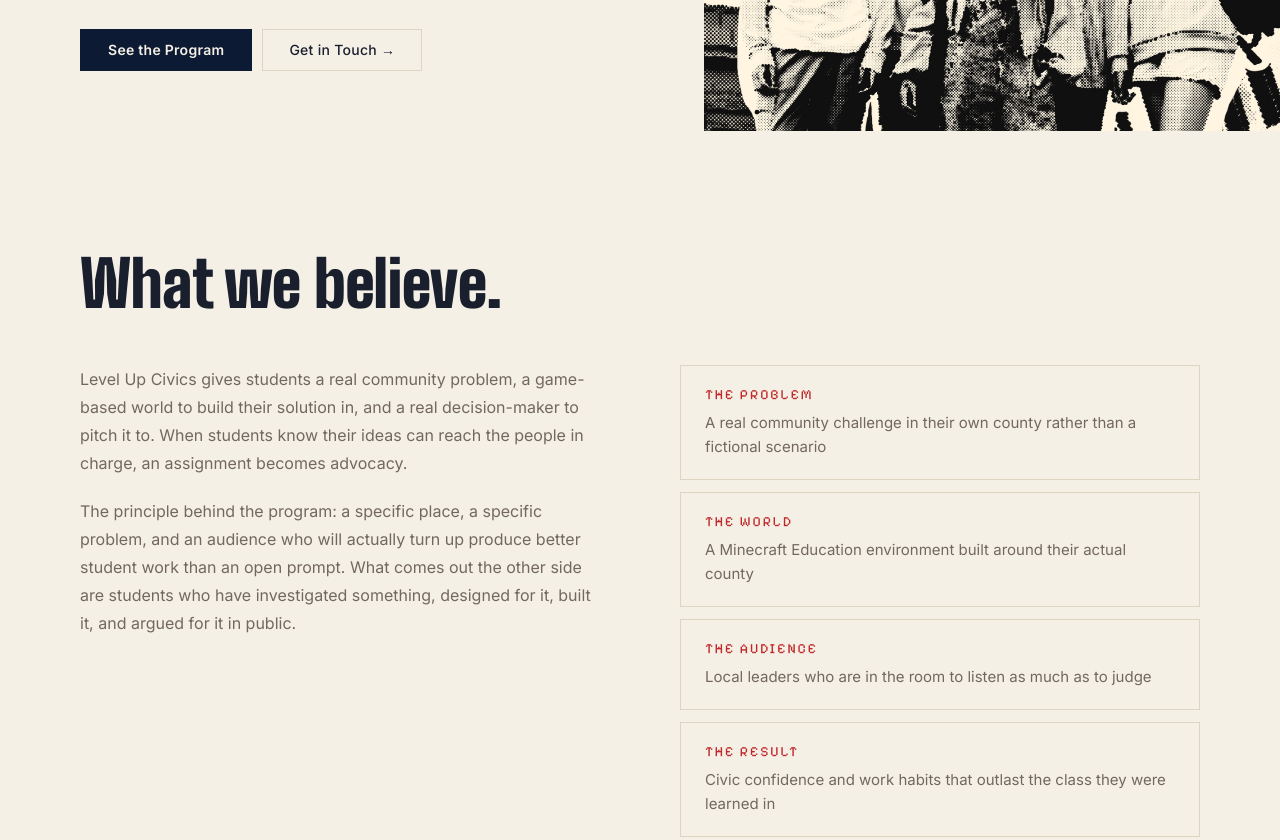
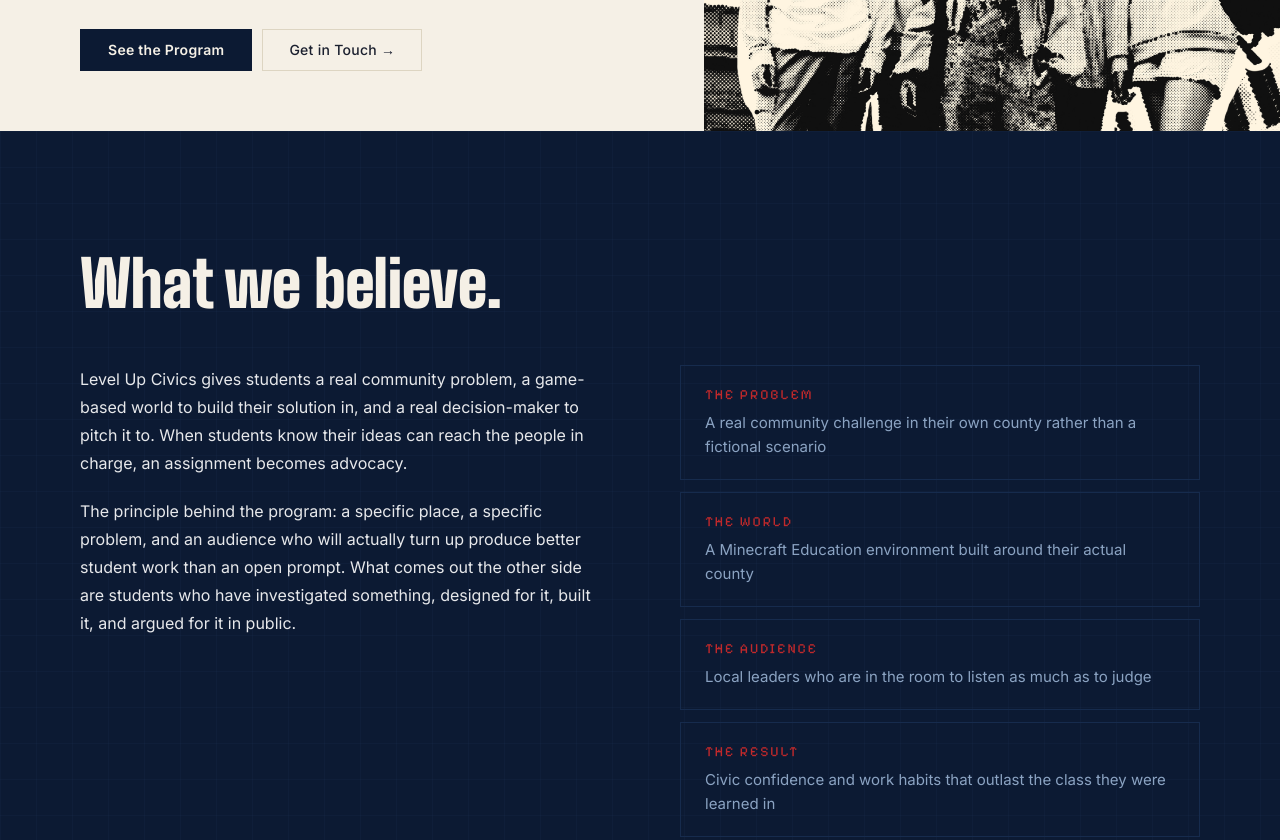
Before and after one commit to jobana-w/level-up-civics, an Eleventy site: page src/about/index.njk in a window 1280 px wide. Shown: the part 546-1386 px from the top of the page. Built offline with nearby package versions, Linux system fonts and the light colour scheme; Eleventy itself is replaced by a stand-in of ours; files that its build step writes are made by us from their sources.

Commit message:
Small color change on about page

```diff
--- a/src/about/index.njk
+++ b/src/about/index.njk
@@ -41,6 +41,10 @@ description: >-
   }
   .hero-cta-row { display: flex; flex-wrap: wrap; gap: 10px; }
   .hero-cta-row > a { white-space: nowrap; }
+
+  /* ── INFO CARDS ON NAVY ───────────────────────────────────────── */
+  .sec-navy .info-card { border-color: var(--mnav); }
+  .sec-navy .info-card-text { color: var(--civic); }
 
   /* ── TWO-COL MISSION GRID ────────────────────────────────────── */
   .about-grid {
@@ -144,8 +148,8 @@ description: >-
 </div>
 
 <!-- WHAT WE BELIEVE -->
-<section class="sec sec-cream">
-  <h2 class="sec-h2 sec-h2-dark page-h2 h2-body">What we believe.</h2>
+<section class="sec sec-navy">
+  <h2 class="sec-h2 sec-h2-light page-h2 h2-body">What we believe.</h2>
   <div class="about-grid">
     <div>
       <p class="sec-body">Level Up Civics gives students a real community problem, a game-based world to build their solution in, and a real decision-maker to pitch it to. When students know their ideas can reach the people in charge, an assignment becomes advocacy.</p>
```
